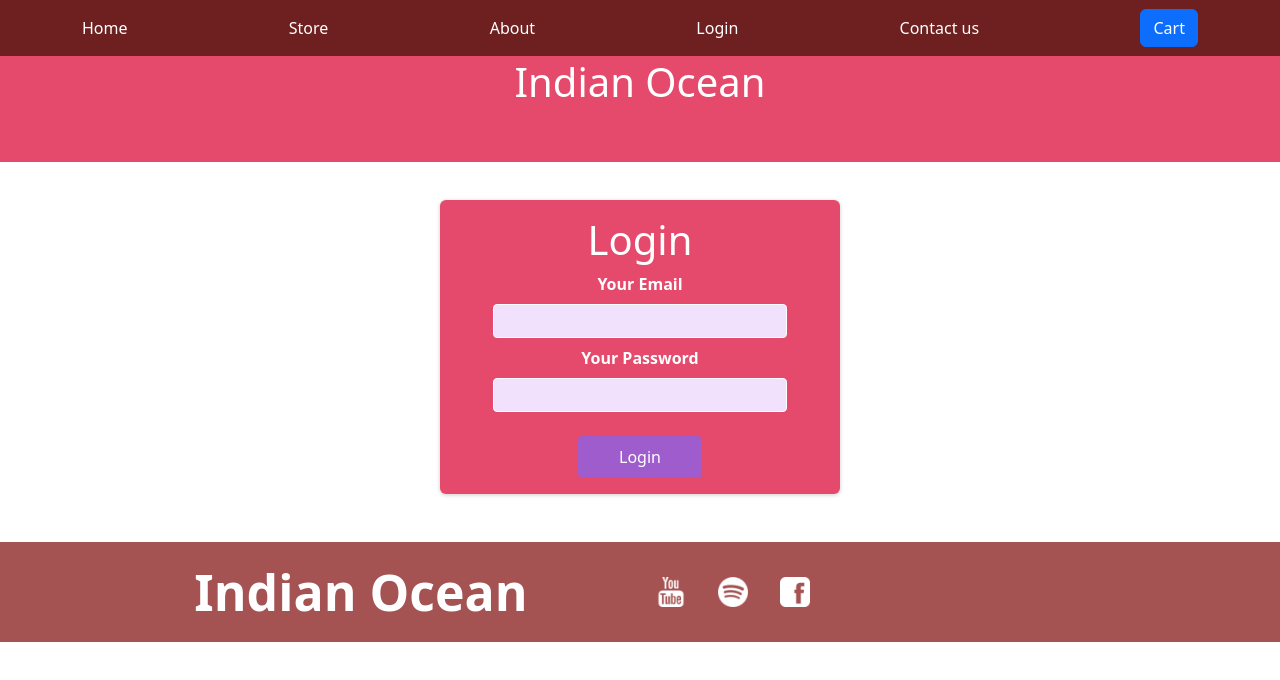
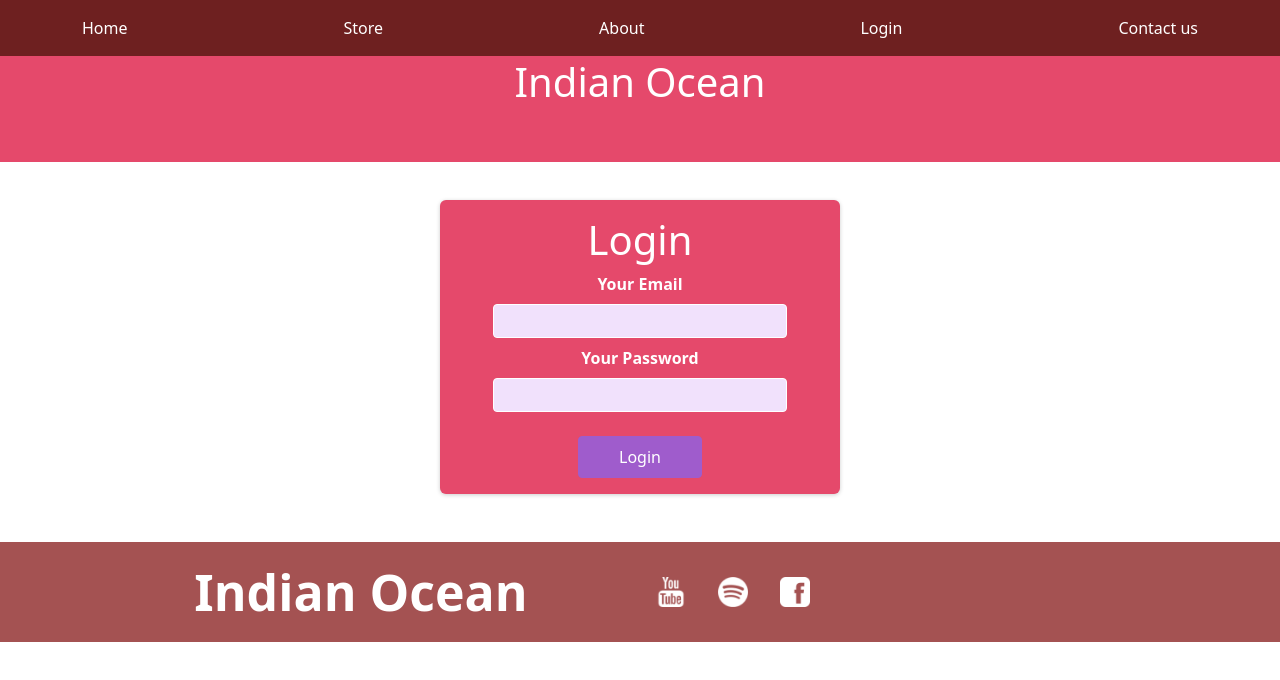
Before and after one commit to abhishek-data/ecommercepracticereact, a React (Create React App) app: page /login in a window 1280 px wide. Shown: the top 680 px of the page. Built offline with nearby package versions, Linux system fonts and the light colour scheme; the HTML template or start-up script is replaced by a standard one.

Commit message:
version-1.0.0

```diff
--- a/src/components/Layout/Header.js
+++ b/src/components/Layout/Header.js
@@ -1,5 +1,5 @@
 import { useContext } from "react";
-import { Container, Navbar, Button} from "react-bootstrap";
+import { Container, Navbar, Button } from "react-bootstrap";
 import classes from "./Header.module.css";
 import CartContext from "../../store/cart-context";
 import { NavLink } from "react-router-dom";
@@ -19,16 +19,20 @@ const Header = (props) => {
           <NavLink activeClassName={classes.active} to="/about">
             About
           </NavLink>
-          {!ctx.isLoggedIn && <NavLink activeClassName={classes.active} to="/store">
-            Login
-          </NavLink>}
-          {ctx.isLoggedIn && <button  onClick={ctx.logout}>Logout</button>}
+          {!ctx.isLoggedIn && (
+            <NavLink activeClassName={classes.active} to="/store">
+              Login
+            </NavLink>
+          )}
+          {ctx.isLoggedIn && <button onClick={ctx.logout}>Logout</button>}
           <NavLink activeClassName={classes.active} to="/contact">
             Contact us
           </NavLink>
-          <Button onClick={props.onOpenCart}>
-            Cart<sup>{ctx.items.length > 0?ctx.items.length:''}</sup>
-          </Button>
+          {ctx.isLoggedIn && (
+            <Button onClick={props.onOpenCart}>
+              Cart<sup>{ctx.items.length > 0 ? ctx.items.length : ""}</sup>
+            </Button>
+          )}
         </Container>
       </Navbar>
       <div className={classes.heading}>
--- a/src/store/CartProvider.js
+++ b/src/store/CartProvider.js
@@ -9,7 +9,7 @@ const CartProvider = (props) => {
 
   const [isLoggedIn, setIsLoggedIn] = useState(false);
 
-  const APIKEY = "e23c5e9056fe4f3d8d2c96787602baed";
+  const APIKEY = "9b9eae3fb3d54e9180908a1395e3cc2c";
 
   useEffect(() => {
     const loginToken = localStorage.getItem("token");
```
